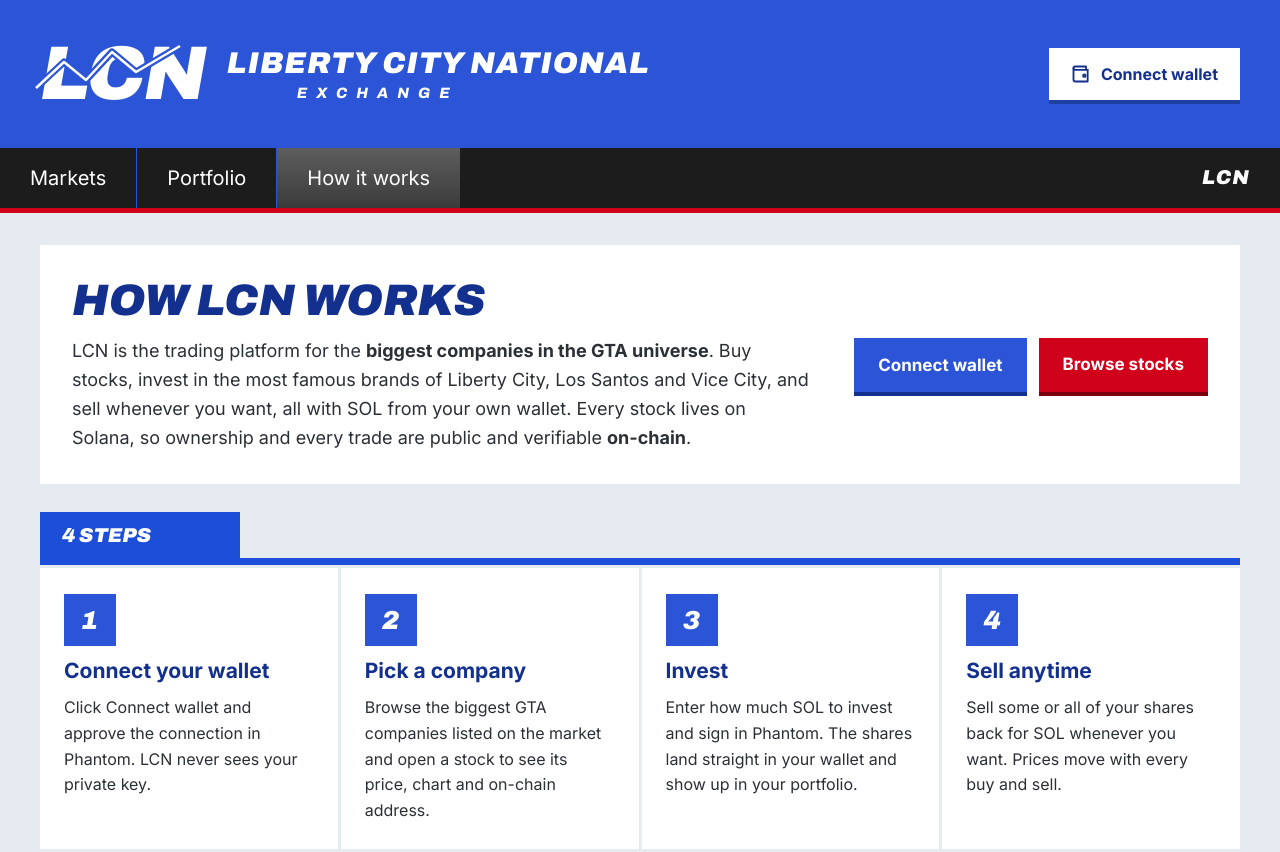
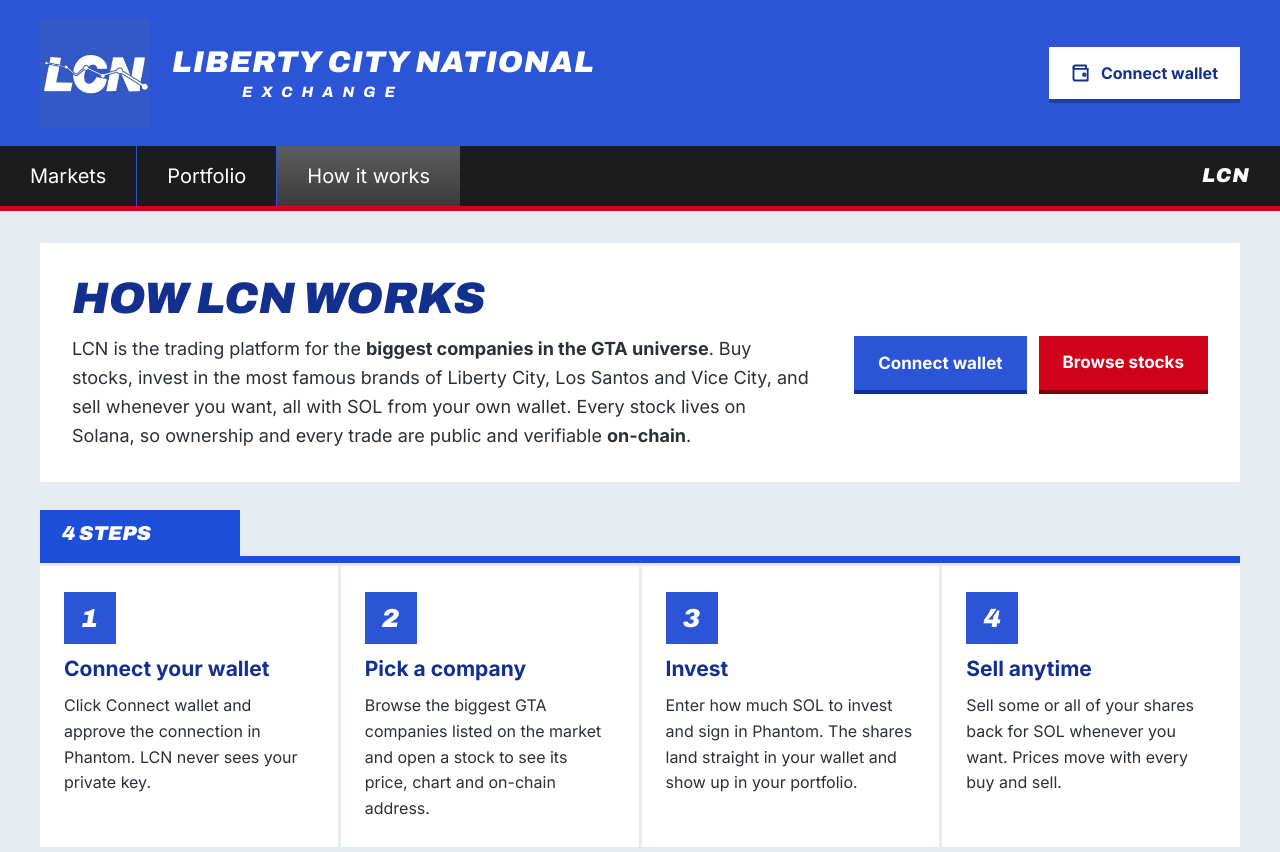
Before and after one commit to sael2121/lcn-exchange, a plain HTML site: page how-it-works.html in a window 1280 px wide. Shown: the top 852 px of the page. Drawn offline with Linux system fonts and the light colour scheme.

Commit message:
Use the LCN logo in the header and as the site icon
Co-Authored-By: Claude Opus 5.5 <noreply@anthropic.com>
Claude-Session: https://claude.ai/code/session_01JhLCQJEYmWVEagXHpE6hQx

```diff
--- a/app.js
+++ b/app.js
@@ -99,7 +99,7 @@ function renderChrome(active) {
   document.getElementById('chrome-top').innerHTML = `
     <header class="header">
       <a href="index.html" class="brand">
-        <div class="brand-mark arch">LCN<svg width="150" height="60" viewBox="0 0 150 60" fill="none" aria-hidden="true"><path d="M2 46 L30 20 L52 38 L78 10 L102 30 L146 4" stroke="#2b55d6" stroke-width="7" stroke-linejoin="round"/><path d="M2 46 L30 20 L52 38 L78 10 L102 30 L146 4" stroke="#ffffff" stroke-width="2.5" stroke-linejoin="round"/></svg></div>
+        <img class="brand-logo" src="logos/lcn.png" alt="LCN">
         <div class="brand-text"><span class="brand-title arch">LIBERTY CITY NATIONAL</span><span class="brand-sub">EXCHANGE</span></div>
       </a>
       <button type="button" class="wallet-btn" data-wallet>${WALLET_ICON}<span data-wallet-label>Connect wallet</span></button>
--- a/how-it-works.html
+++ b/how-it-works.html
@@ -4,7 +4,9 @@
 <meta charset="utf-8">
 <meta name="viewport" content="width=device-width, initial-scale=1">
 <title>LCN – How it works</title>
-<link rel="icon" href="logos/fleeca.png">
+<link rel="icon" href="logos/lcn.png">
+<link rel="apple-touch-icon" href="logos/lcn.png">
+<meta property="og:image" content="logos/lcn.png">
 <link rel="stylesheet" href="style.css">
 </head>
 <body>
--- a/style.css
+++ b/style.css
@@ -24,8 +24,7 @@ button { font-family: inherit; }
 /* Header */
 .header { background: var(--blue); padding: 36px 40px; display: flex; flex-wrap: wrap; align-items: center; justify-content: space-between; gap: 24px; }
 .brand { display: flex; align-items: center; gap: 22px; color: #fff; }
-.brand-mark { position: relative; font-size: 76px; line-height: 1; letter-spacing: -2px; }
-.brand-mark svg { position: absolute; left: -6px; top: 6px; }
+.brand-logo { width: 110px; height: 110px; margin: -18px 0; display: block; }
 .brand-text { display: flex; flex-direction: column; gap: 6px; }
 .brand-title { font-size: 30px; letter-spacing: 1px; }
 .brand-sub { font-family: Archivo, sans-serif; font-style: italic; font-weight: 800; font-size: 15px; letter-spacing: 9px; padding-left: 70px; }
@@ -144,7 +143,7 @@ footer { background: var(--black); color: #c7c7c7; padding: 22px 40px; font-size
 
 @media (max-width: 640px) {
   .header, main, footer { padding-left: 18px; padding-right: 18px; }
-  .brand-mark { font-size: 56px; }
+  .brand-logo { width: 80px; height: 80px; margin: -12px 0; }
   .brand-title { font-size: 22px; }
   .brand-sub { padding-left: 40px; }
   .nav a { padding: 14px 18px; font-size: 17px; }
```
Also changed, not shown: index.html (+3 -1 lines), portfolio.html (+3 -1 lines), logos/lcn.png (added).
